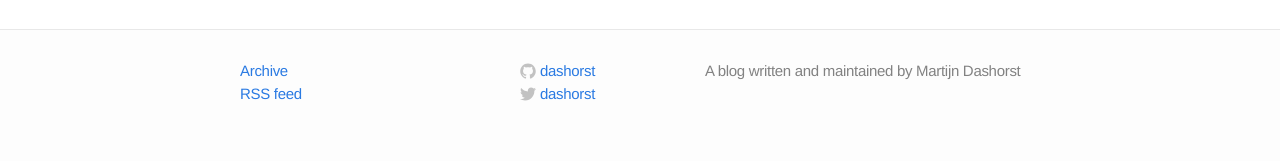
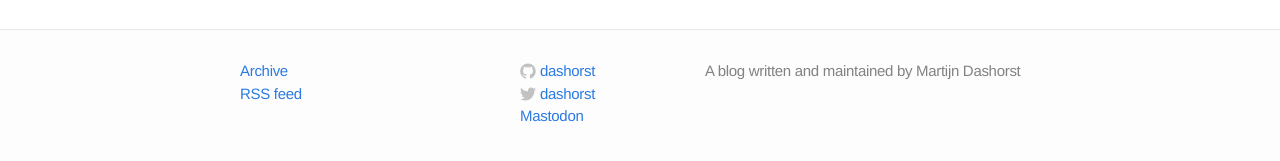
Before and after one commit to dashorst/martijndashorst.com, a Jekyll site: the page built from index.html, in a window 1280 px wide and 900 px high, scrolled down 33134 px. Shown: the part 727-888 px from the top of the window. Built offline with Jekyll 4.4.1, drawn with Linux system fonts in a browser that asks for light colours.

Commit message:
Add mastodon

```diff
--- a/_includes/footer.html
+++ b/_includes/footer.html
@@ -45,6 +45,9 @@
             <span class="username">{{ site.username }}</span>
           </a>
         </li>
+	<li>
+          <a rel="me" href="https://mastodon.social/@dashorst">Mastodon</a>
+	</li>
       </ul>
     </div>
 
```
